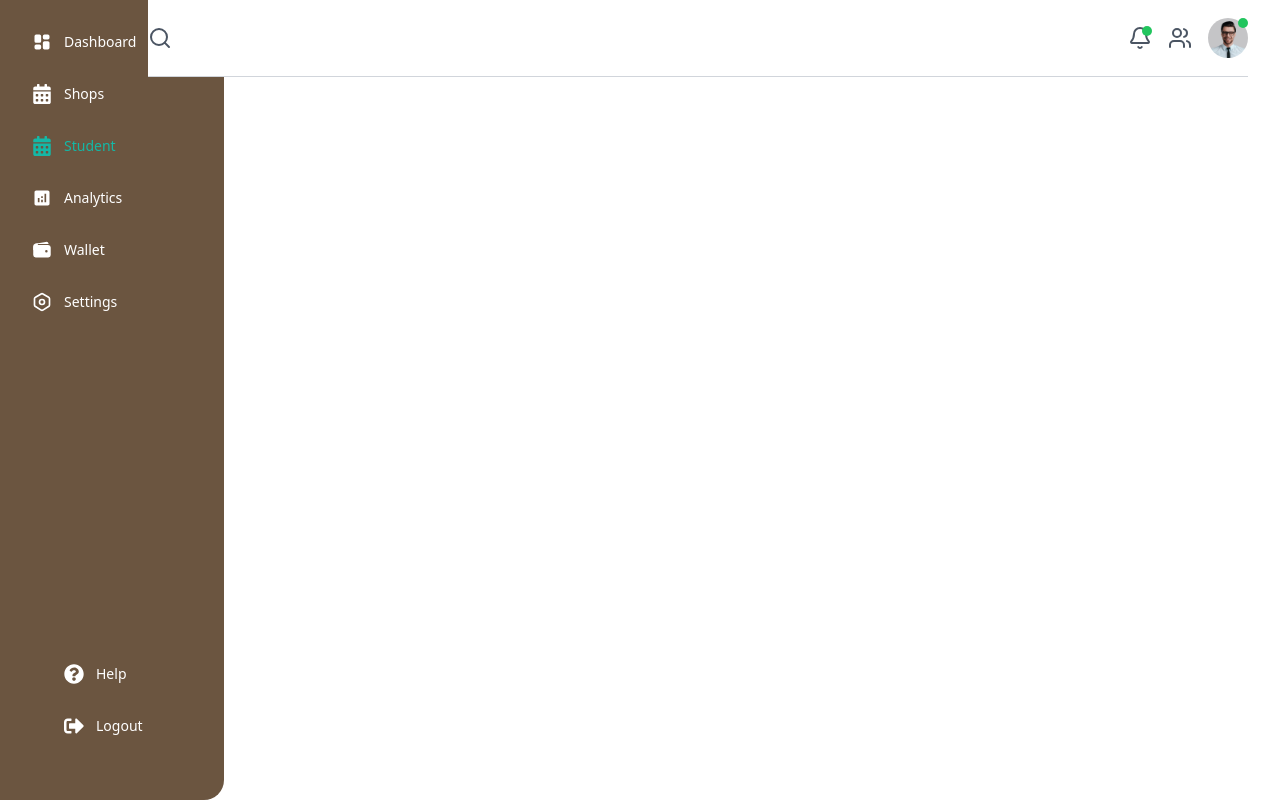
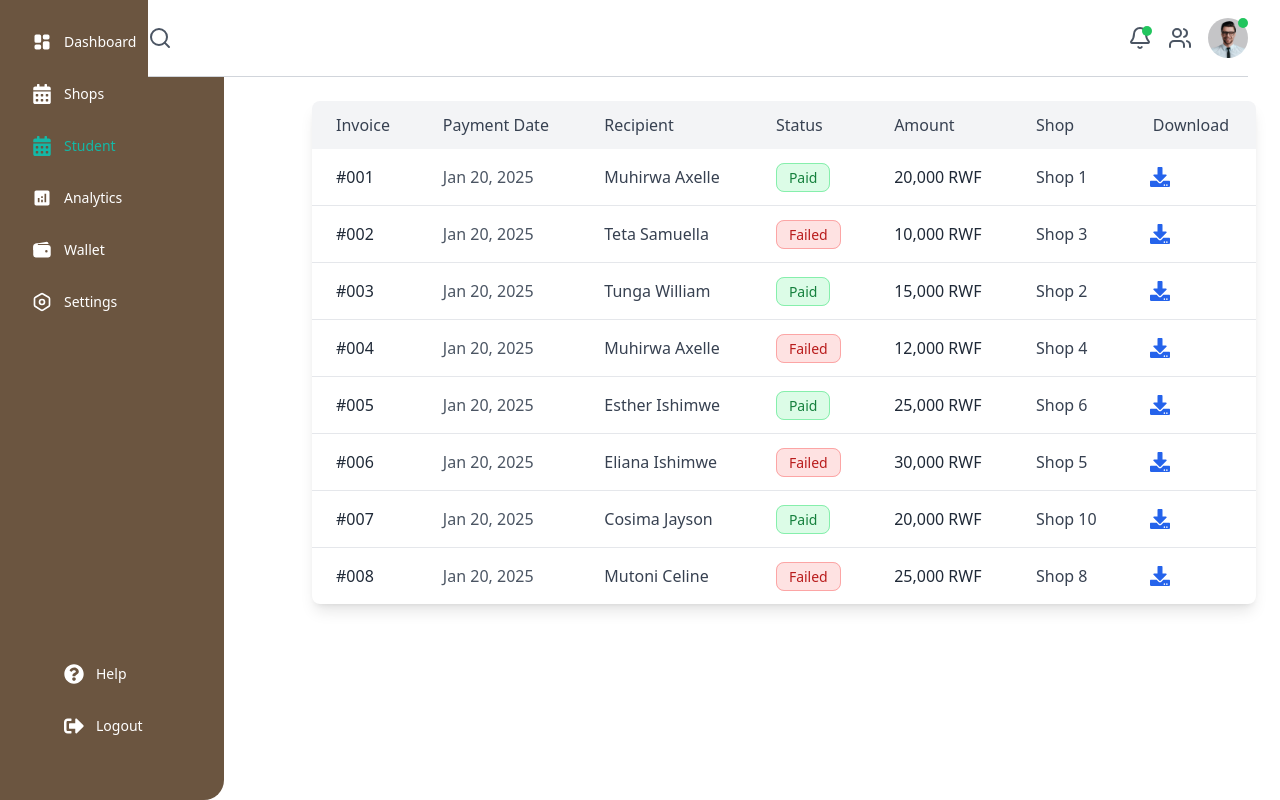
Before and after one commit to elisate/unicash, a React (Vite) app: page /students in a window 1280 px wide. Built offline with nearby package versions, Linux system fonts and the light colour scheme; what chartjs-plugin-datalabels would draw is missing.

Commit message:
Added Settings

```diff
--- a/package.json
+++ b/package.json
@@ -12,6 +12,7 @@
   "dependencies": {
     "@emotion/react": "^11.14.0",
     "@emotion/styled": "^11.14.0",
+    "@heroicons/react": "^2.2.0",
     "@mui/material": "^6.4.2",
     "axios": "^1.7.9",
     "chart.js": "^4.4.7",
--- /dev/null
+++ b/src/components/Invoice.jsx
@@ -0,0 +1,127 @@
+import React from "react";
+import { FaDownload } from "react-icons/fa"; // Importing download icon from React Icons
+
+const InvoiceList = () => {
+  const invoices = [
+    {
+      id: "001",
+      paymentDate: "Jan 20, 2025",
+      recipient: "Muhirwa Axelle",
+      status: "Paid",
+      amount: "20,000 RWF",
+      shop: "Shop 1",
+    },
+    {
+      id: "002",
+      paymentDate: "Jan 20, 2025",
+      recipient: "Teta Samuella",
+      status: "Failed",
+      amount: "10,000 RWF",
+      shop: "Shop 3",
+    },
+    {
+      id: "003",
+      paymentDate: "Jan 20, 2025",
+      recipient: "Tunga William",
+      status: "Paid",
+      amount: "15,000 RWF",
+      shop: "Shop 2",
+    },
+    {
+      id: "004",
+      paymentDate: "Jan 20, 2025",
+      recipient: "Muhirwa Axelle",
+      status: "Failed",
+      amount: "12,000 RWF",
+      shop: "Shop 4",
+    },
+    {
+      id: "005",
+      paymentDate: "Jan 20, 2025",
+      recipient: "Esther Ishimwe",
+      status: "Paid",
+      amount: "25,000 RWF",
+      shop: "Shop 6",
+    },
+    {
+      id: "006",
+      paymentDate: "Jan 20, 2025",
+      recipient: "Eliana Ishimwe",
+      status: "Failed",
+      amount: "30,000 RWF",
+      shop: "Shop 5",
+    },
+    {
+      id: "007",
+      paymentDate: "Jan 20, 2025",
+      recipient: "Cosima Jayson",
+      status: "Paid",
+      amount: "20,000 RWF",
+      shop: "Shop 10",
+    },
+    {
+      id: "008",
+      paymentDate: "Jan 20, 2025",
+      recipient: "Mutoni Celine",
+      status: "Failed",
+      amount: "25,000 RWF",
+      shop: "Shop 8",
+    },
+  ];
+
+  const getStatusStyle = (status) => {
+    return status === "Paid"
+      ? "bg-green-100 text-green-700 border-green-300"
+      : "bg-red-100 text-red-700 border-red-300";
+  };
+
+  return (
+    <div className="w-full px-6 py-6">
+      <div className="overflow-x-auto bg-white shadow-lg rounded-lg">
+        <table className="w-full text-left border-collapse">
+          {/* Table Header */}
+          <thead className="bg-gray-100 text-gray-700">
+            <tr>
+              <th className="px-6 py-3 font-medium">Invoice</th>
+              <th className="px-6 py-3 font-medium">Payment Date</th>
+              <th className="px-6 py-3 font-medium">Recipient</th>
+              <th className="px-6 py-3 font-medium">Status</th>
+              <th className="px-6 py-3 font-medium">Amount</th>
+              <th className="px-6 py-3 font-medium">Shop</th>
+              <th className="px-6 py-3 font-medium text-center">Download</th>
+            </tr>
+          </thead>
+
+          {/* Table Body */}
+          <tbody className="divide-y divide-gray-200">
+            {invoices.map((invoice) => (
+              <tr key={invoice.id} className="hover:bg-gray-50 transition">
+                <td className="px-6 py-4 text-gray-800">#{invoice.id}</td>
+                <td className="px-6 py-4 text-gray-600">
+                  {invoice.paymentDate}
+                </td>
+                <td className="px-6 py-4 text-gray-700">{invoice.recipient}</td>
+                <td className="px-6 py-4">
+                  <span
+                    className={`px-3 py-1 text-sm font-medium rounded-lg border ${getStatusStyle(
+                      invoice.status
+                    )}`}
+                  >
+                    {invoice.status}
+                  </span>
+                </td>
+                <td className="px-6 py-4 text-gray-800">{invoice.amount}</td>
+                <td className="px-6 py-4 text-gray-700">{invoice.shop}</td>
+                <td className="px-6 py-4 text-center">
+                  <FaDownload className="h-5 w-5 text-blue-600 cursor-pointer hover:text-blue-800" />
+                </td>
+              </tr>
+            ))}
+          </tbody>
+        </table>
+      </div>
+    </div>
+  );
+};
+
+export default InvoiceList;
--- a/src/components/Pie.jsx
+++ b/src/components/Pie.jsx
@@ -25,7 +25,7 @@ const cardData = [
     icon: (
       <FaSignInAlt
         className="text-black"
-        size={18}
+        size={14}
         style={{ transform: "rotate(180deg)" }}
       />
     ),
@@ -34,39 +34,26 @@ const cardData = [
   {
     title: "Out",
     amount: "400,000 FRW",
-    icon: (
-      <FaSignOutAlt
-        className="text-red-500"
-        size={18}
-        style={{ transform: "rotate(0deg)" }}
-      />
-    ),
+    icon: <FaSignOutAlt className="text-red-500" size={14} />,
     bgColor: "bg-gray-200",
   },
 ];
 
 const options = {
-  cutout: "30%",
+  cutout: "45%", // Slightly increased cutout for a smaller look
   responsive: true,
   maintainAspectRatio: false,
   plugins: {
-    tooltip: {
-      enabled: false,
-    },
-    legend: {
-      display: false,
-    },
+    tooltip: { enabled: false },
+    legend: { display: false },
     datalabels: {
       display: true,
       color: "black",
-      font: {
-        size: 10,
-        weight: "bold",
-      },
+      font: { size: 9, weight: "bold" },
       formatter: (value) => `${value.toLocaleString()}`,
       anchor: "end",
       align: "start",
-      offset: 15,
+      offset: 8,
     },
   },
 };
@@ -74,36 +61,33 @@ const options = {
 export default function DoughnutWithCards() {
   return (
     <div
-      className="flex items-start gap-8 w-full"
-      style={{ marginTop: "-260px" }}
+      className="flex items-center gap-4 w-full"
+      style={{ marginTop: "-220px" }}
     >
-      <div className="flex-1 max-w-[180px] relative mr-16">
-        {" "}
+      <div className="max-w-[120px]">
         <Doughnut data={data} options={options} />
       </div>
 
-      <div className="flex w-[260px] bg-gray-200 rounded-lg shadow-md p-2">
+      <div className="flex w-[200px] bg-gray-200 rounded-lg shadow-md p-1">
         {cardData.map((card, index) => (
           <div
             key={index}
-            className={`flex-1 p-3 flex items-center justify-between ${
-              index === 0 ? "border-r-2 border-gray-400" : ""
+            className={`flex-1 p-1 flex items-center justify-between ${
+              index === 0 ? "border-r border-gray-400" : ""
             } ${card.bgColor}`}
           >
             <div className="flex flex-col items-center">
               <div className="flex items-center">
                 <div
-                  className={`p-2 rounded-full ${card.bgColor} flex justify-center items-center`}
+                  className={`p-1.5 rounded-full ${card.bgColor} flex justify-center items-center`}
                 >
                   {card.icon}
                 </div>
-                <h3
-                  className={`text-sm font-semibold text-black  ml-2 p-1 rounded ${card.bgColor}`}
-                >
+                <h3 className="text-[10px] font-semibold text-black ml-1">
                   {card.title}
                 </h3>
               </div>
-              <p className="text-md font-bold text-gray-800 truncate">
+              <p className="text-xs font-bold text-gray-800 truncate">
                 {card.amount}
               </p>
             </div>
--- /dev/null
+++ b/src/components/TaSettings.jsx
@@ -0,0 +1,88 @@
+import React, { useState } from "react";
+import {
+  FaBell,
+  FaEnvelope,
+  FaGlobe,
+  FaQuestionCircle,
+  FaFileContract,
+  FaCog,
+} from "react-icons/fa";
+
+const Settings = () => {
+  const [emailNotifications, setEmailNotifications] = useState(true);
+
+  const settingsOptions = [
+    {
+      name: "General Settings",
+      icon: <FaCog />,
+      action: () => alert("General Settings Clicked"),
+    },
+    {
+      name: "Sounds and Notifications",
+      icon: <FaBell />,
+      action: () => alert("Sounds & Notifications Clicked"),
+    },
+    {
+      name: "Email Notification",
+      icon: <FaEnvelope />,
+      customElement: (
+        <label className="relative inline-flex items-center cursor-pointer">
+          <input
+            type="checkbox"
+            checked={emailNotifications}
+            onChange={() => setEmailNotifications(!emailNotifications)}
+            className="sr-only peer"
+          />
+          <div
+            className="w-11 h-6 bg-gray-300 peer-focus:ring-4 peer-focus:ring-blue-300 rounded-full peer dark:bg-gray-700
+          peer-checked:after:translate-x-5 peer-checked:after:border-white peer-checked:bg-blue-600 after:absolute after:top-[3px]
+          after:left-[3px] after:bg-white after:border-gray-300 after:border after:rounded-full after:h-5 after:w-5 after:transition-all"
+          ></div>
+        </label>
+      ),
+    },
+    {
+      name: "Languages",
+      icon: <FaGlobe />,
+      action: () => alert("Languages Clicked"),
+    },
+    {
+      name: "Help Center",
+      icon: <FaQuestionCircle />,
+      action: () => alert("Help Center Clicked"),
+    },
+    {
+      name: "Terms & Conditions",
+      icon: <FaFileContract />,
+      action: () => alert("Terms & Conditions Clicked"),
+    },
+  ];
+
+  return (
+    <div className="w-[800px] max-w-lg bg-white  rounded-lg p-6 mt-6 ml-[-20px]">
+      <h2 className="text-xl font-semibold text-gray-800 mb-4">
+        General Settings
+      </h2>
+
+      <div className="space-y-2">
+        {settingsOptions.map((option, index) => (
+          <div
+            key={index}
+            className="flex items-center justify-between p-4 bg-gray-100 rounded-lg shadow-sm hover:bg-gray-200 transition cursor-pointer"
+            onClick={option.action}
+          >
+            <div className="flex items-center gap-4">
+              <span className="text-gray-600 text-lg">{option.icon}</span>
+              <span className="text-gray-700 text-base font-medium">
+                {option.name}
+              </span>
+            </div>
+            {option.customElement ? option.customElement : null}
+          </div>
+        ))}
+      </div>
+    </div>
+  );
+};
+
+export default Settings;
--- a/src/pages/Settings.jsx
+++ b/src/pages/Settings.jsx
@@ -1,6 +1,7 @@
 import React from "react";
 import Sidebar from "../components/Sidebar";
 import SearchBar from "../components/SearchBar";
+import TaSettings from "../components/TaSettings";
 
 const Settings = () => {
   return (
@@ -8,6 +9,7 @@ const Settings = () => {
       <Sidebar />
       <div className="flex-1 ml-[224px] mt-[77px]">
         <SearchBar />
+        <TaSettings />
       </div>
     </div>
   );
--- a/src/pages/Students.jsx
+++ b/src/pages/Students.jsx
@@ -1,6 +1,7 @@
 import React from "react";
 import Sidebar from "../components/Sidebar";
 import SearchBar from "../components/SearchBar";
+import InvoiceList from "../components/Invoice";
 
 const Students = () => {
   return (
@@ -8,6 +9,9 @@ const Students = () => {
       <Sidebar />
       <div className="flex-1 ml-[224px] mt-[77px]">
         <SearchBar />
+        <div className="flex flex-col">
+          <InvoiceList />
+        </div>
       </div>
     </div>
   );
```
Also changed, not shown: src/components/AdminDashboard.jsx (+27 -24 lines), src/components/MyAccounts.jsx (+11 -44 lines), src/components/Notification.jsx (+23 -38 lines), 1 other file (tests, documents, lock files or other folders).
